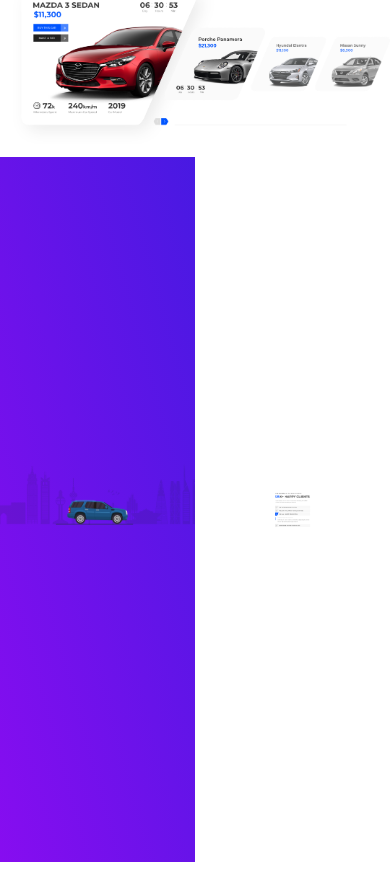
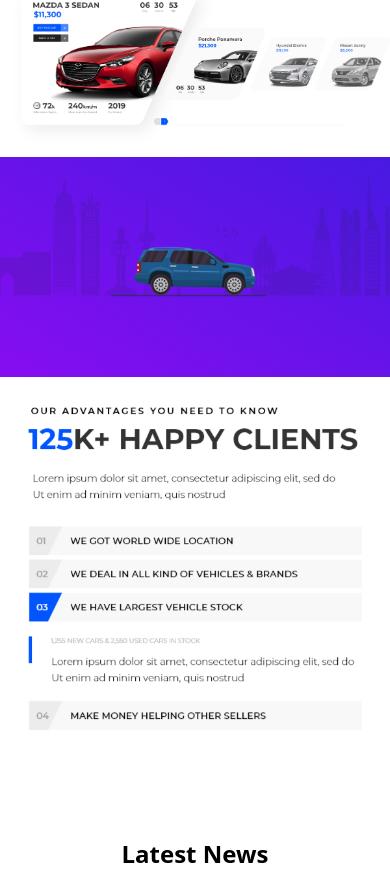
Before and after one commit to abdallamfathy/mea-task, a React (Vite) app: page / in a window 390 px wide. Shown: the part 2432-3304 px from the top of the page. Built offline with nearby package versions, Linux system fonts and the light colour scheme.

Commit message:
make clients mob vers

```diff
--- a/src/componets/Clients.tsx
+++ b/src/componets/Clients.tsx
@@ -3,12 +3,12 @@ import clients from "/src/assets/clients.png";
 import map from "/src/assets/map.png";
 const Clients = () => {
   return (
-    <div className="overflow-clip">
-        <div className='flex items-center '>
-            <div className='h-[705px] w-1/2 bg-gradient-to-tr from-[#870DF0] to-[#4819E2] flex items-center'>
+    <div className="overflow-clip ">
+        <div className='flex md:flex-row flex-col items-center '>
+            <div className='md:h-[705px] md:w-1/2 bg-gradient-to-tr from-[#870DF0] to-[#4819E2] flex items-center'>
                 <img src={blueCar} alt="blueCar" />
             </div>
-            <div className='w-1/2 p-20 py-36 relative'>
+            <div className='md:w-1/2 p-7 md:p-20 md:py-36 relative'>
                 <img src={clients} alt="clients" />
         <img src={map} alt="map" className="absolute translate-x-[550px] inset-0 translate-y-56  "/>
             </div>
--- a/src/componets/LatestNews.tsx
+++ b/src/componets/LatestNews.tsx
@@ -8,7 +8,7 @@ import news5 from "/src/assets/news5.png";
 const LatestNews = () => {
   return (
     <div className="md:mx-96 mx-7">
-      <div className="flex flex-col justify-between items-center gap-20 mt-36">
+      <div className="flex flex-col justify-between items-center gap-20 md:mt-36 mt-20">
         <div className="flex flex-col items-center gap-4">
           <h2 className="font-bold md:text-4xl text-2xl">Latest News </h2>
           <p className="tracking-[.2rem] font-normal max-md:text-sm max-md:text-center">
```
